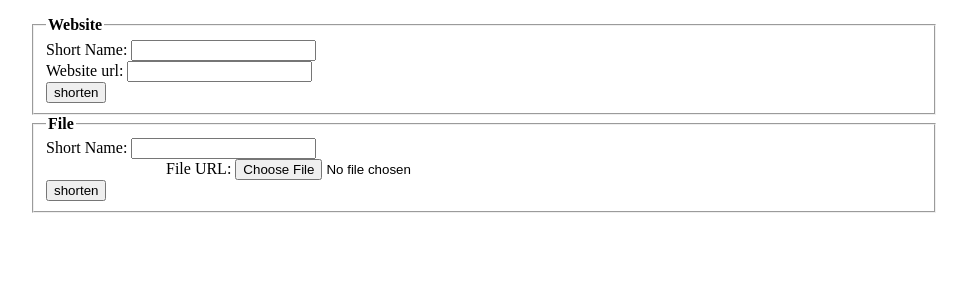
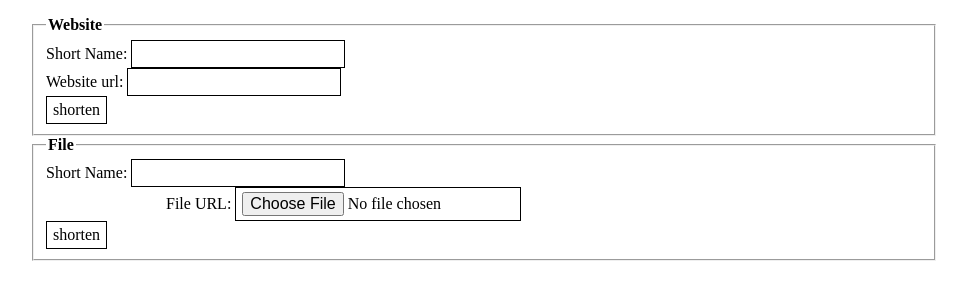
Before and after one commit to ThomasRettig/url-shortener-1, a Flask app: page / in a window 1280 px wide. Shown: the top 300 px of the page, without its empty margins (156-1123 px from the left). Run offline with Flask 2, Linux system fonts and the light colour scheme; some libraries are stand-ins or nearby versions.

Commit message:
Update main.css

```diff
--- a/choiceurl/static/main.css
+++ b/choiceurl/static/main.css
@@ -61,6 +61,15 @@ p {
   padding: 1em;
   font-family: var(--paragraph-font);
   color: var(--paragraph-color);
+}
+
+button, input, select, textarea {
+  background-color: transparent;
+  border: 1px solid WindowFrame;
+  color: inherit;
+  font: inherit;
+  letter-spacing: inherit;
+  padding: 0.25em 0.375em;
 }
 
 .colors {
```
